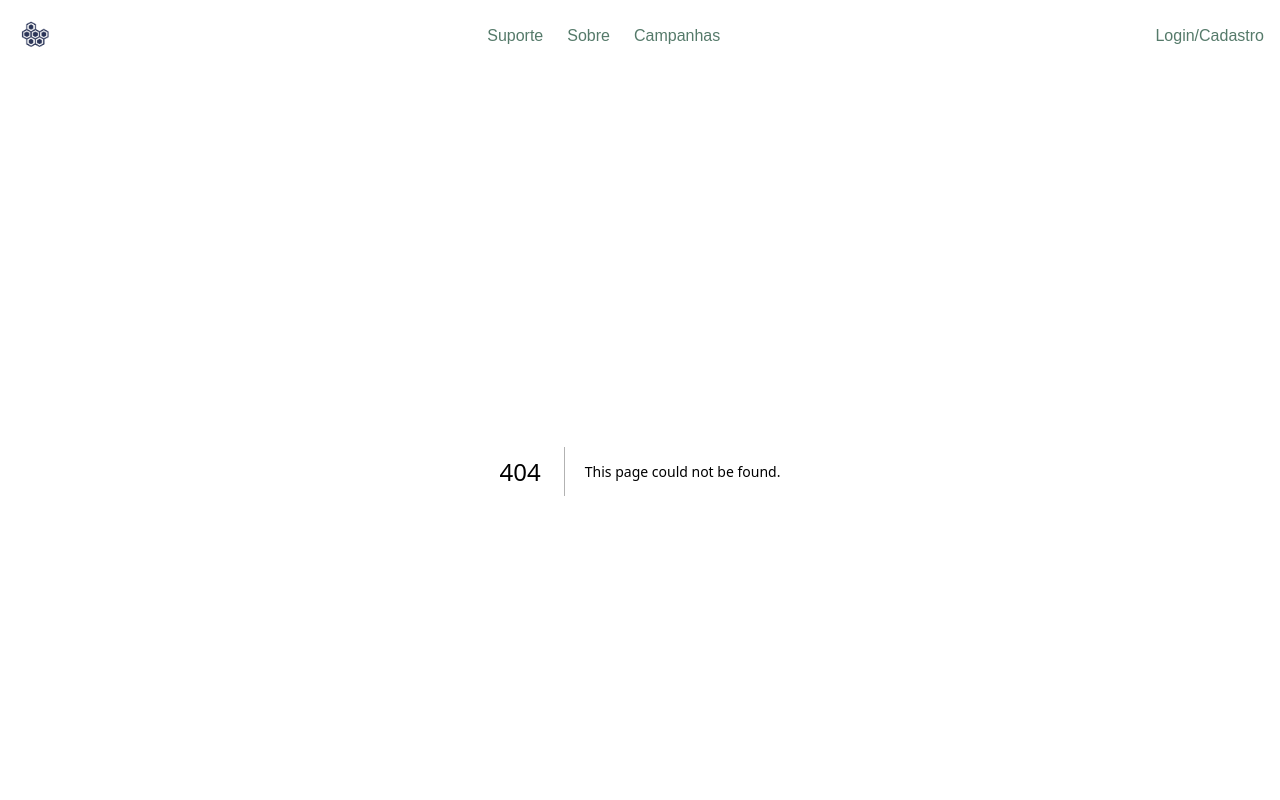
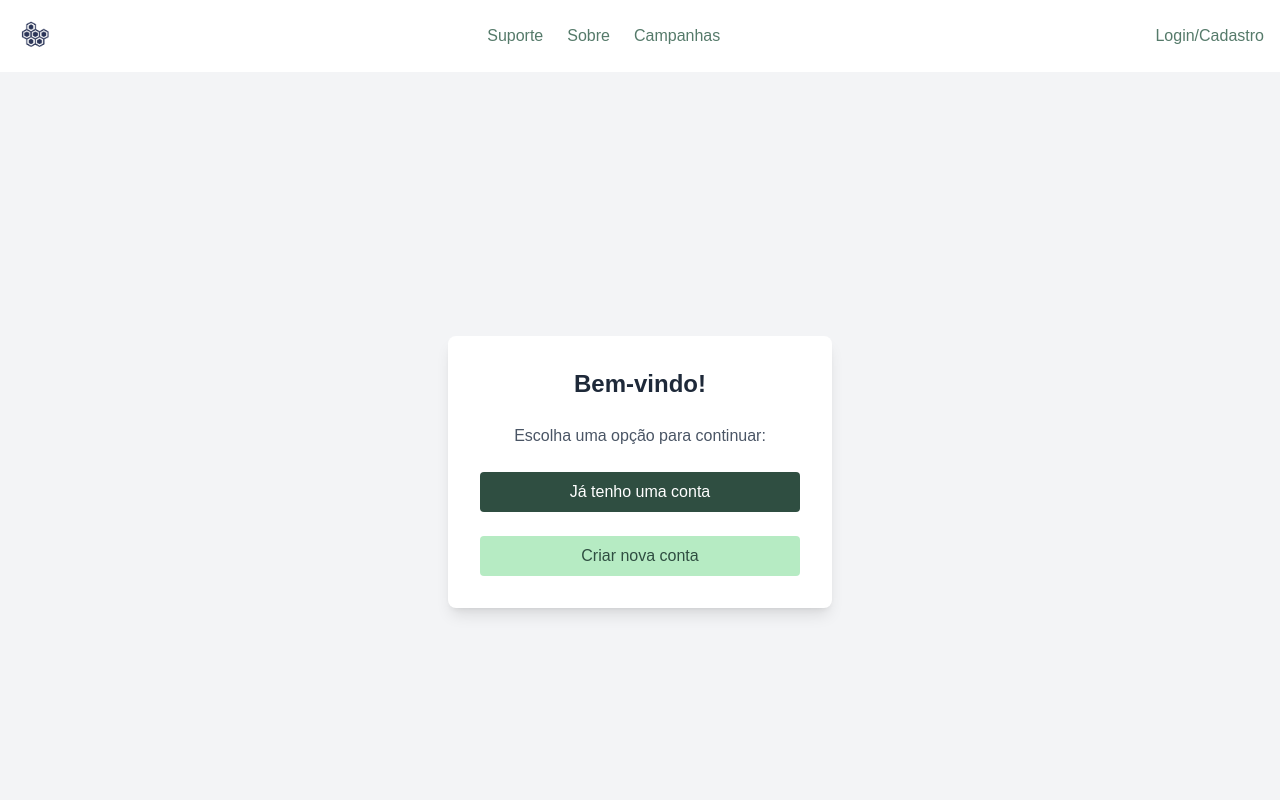
Before and after one commit to namartinxs/M5-PF-FRONT, a Next.js app: page /entrar in a window 1280 px wide. Before the commit this address had no page. Shown: the top 800 px of the page. Built offline with nearby package versions, Linux system fonts and the light colour scheme.

Commit message:
:bug: fix(register): debug user registration flow

```diff
--- /dev/null
+++ b/src/app/entrar/page.tsx
@@ -0,0 +1,30 @@
+"use client";
+
+import { useRouter } from "next/navigation";
+
+export default function AuthChoicePage() {
+  const router = useRouter();
+
+  return (
+    <div className="flex items-center justify-center min-h-screen bg-gray-100 p-4">
+      <div className="bg-white p-8 rounded-lg shadow-lg flex flex-col gap-6 w-full max-w-sm text-center">
+        <h1 className="text-2xl font-bold text-gray-800">Bem-vindo!</h1>
+        <p className="text-gray-600">Escolha uma opção para continuar:</p>
+
+        <button
+          onClick={() => router.push("/login")}
+          className="bg-[#2f4e41] text-white py-2 px-4 rounded hover:bg-[#244134] transition"
+        >
+          Já tenho uma conta
+        </button>
+
+        <button
+          onClick={() => router.push("/cadastro")}
+          className="bg-[#b6ebc3] text-[#2f4e41] py-2 px-4 rounded hover:bg-[#a0d8ae] transition"
+        >
+          Criar nova conta
+        </button>
+      </div>
+    </div>
+  );
+}
--- a/src/app/login/page.tsx
+++ b/src/app/login/page.tsx
@@ -28,12 +28,24 @@ export default function LoginPage() {
         }),
       });
 
-      if (!response.ok) {
-        const data = await response.json();
-        throw new Error(data.error || "Erro ao fazer login");
-      }
+const text = await response.text();
 
-      const data = await response.json();
+if (!response.ok) {
+  try {
+    const data = JSON.parse(text);
+    throw new Error(data.error || "Erro ao fazer login");
+  } catch {
+    throw new Error(text || "Erro ao fazer login");
+  }
+}
+
+let data: any;
+try {
+  data = JSON.parse(text);
+} catch {
+  throw new Error("Resposta do servidor não é um JSON válido.");
+}
+
       console.log("Usuário logado:", data.user);
 
       router.push("/me"); // redireciona após login
```
